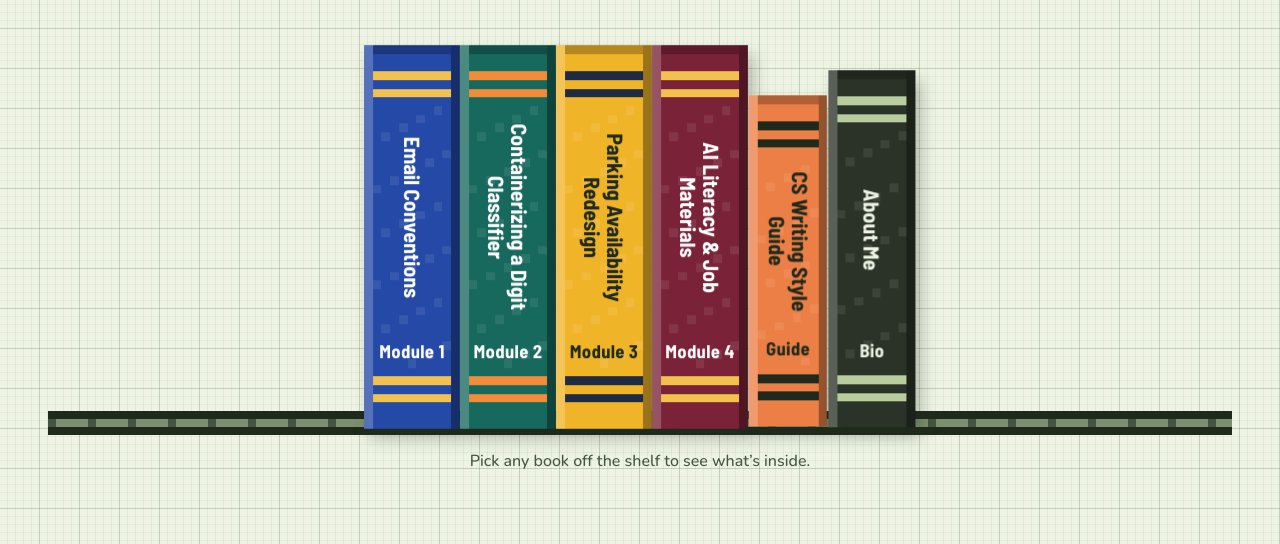
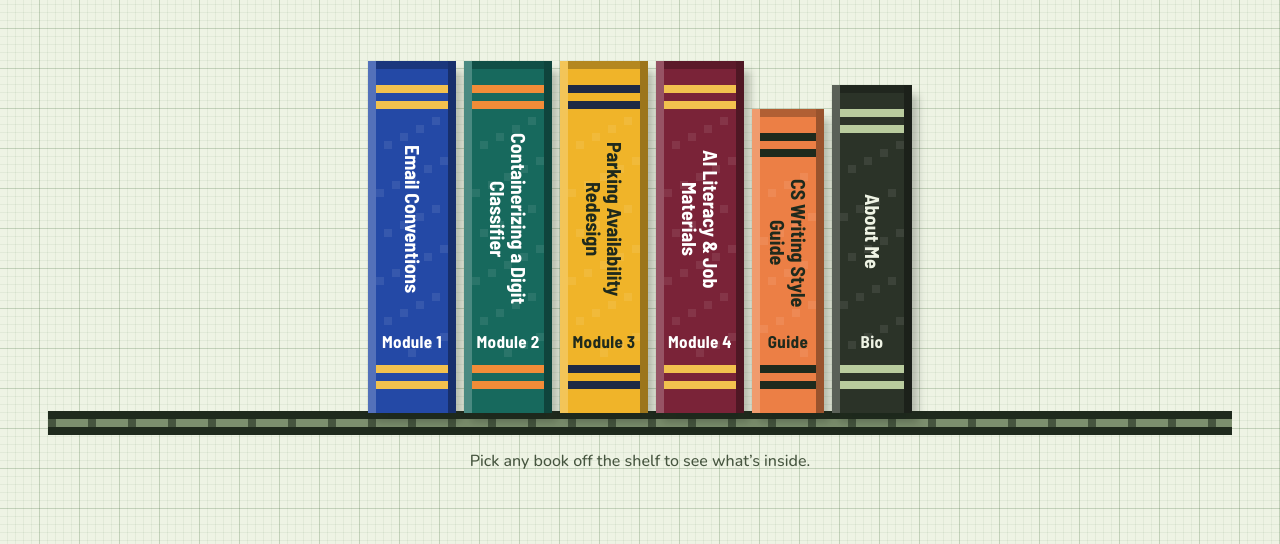
Before and after one commit to liamreeves34/Module-5_ENGL_3342, an Astro site: page / in a window 1280 px wide. Shown: the part 251-795 px from the top of the page. Built offline with nearby package versions, Linux system fonts and the light colour scheme; Astro itself is replaced by a stand-in of ours.

Commit message:
Fix shelf spacing: resting books drawn at exactly their slot size
The 3D turn's pivot was set through a z transform-origin, which made the
perspective scale every resting book up about 9%, eating the gaps and
blurring the pixel art. The pivot is now built into the transform so a
resting book is the identity. The per-book drop-shadow filter (re-run
every frame while a book turns) is replaced by box-shadows on the faces.

Co-Authored-By: Claude Opus 5.5 <noreply@anthropic.com>
Claude-Session: https://claude.ai/code/session_01D8wXARAJdJKHRAhrLbqVqw

```diff
--- a/src/styles/global.css
+++ b/src/styles/global.css
@@ -83,7 +83,7 @@ main:focus { outline: none; }
 .now .meta b { color: var(--ink); font-weight: 700; }
 .shelf { position: relative; margin-top: 28px; }
 .row { display: flex; align-items: flex-end; justify-content: center; gap: var(--cell); position: relative; z-index: 1; padding-top: 40px; }
-.book { position: relative; display: block; text-decoration: none; color: var(--ink-on); filter: drop-shadow(6px 10px 8px var(--shadow)); }
+.book { position: relative; display: block; text-decoration: none; color: var(--ink-on); }
 .book:focus-visible { outline-offset: 4px; }
 /* Each book is a 3D box (see Book.astro): .book is the spine-sized slot and the hit area, and
    never moves; .model holds the spine face (front) and the cover face (its right side, turned
@@ -91,16 +91,18 @@ main:focus { outline: none; }
    faces out centred on the slot, lifted two cells. Faces shade as they turn away. */
 .book { width: var(--sw); height: var(--bh); }
 .book .model { position: absolute; left: 0; bottom: 0; width: var(--sw); height: var(--bh); pointer-events: none;
-  transform-style: preserve-3d; transform-origin: calc(var(--sw) / 2) 50% calc(var(--cw) / -2);
-  transform: perspective(1600px) translateY(0) translateZ(0) rotateY(0deg); }
+  transform-style: preserve-3d; transform-origin: calc(var(--sw) / 2) 50% 0;
+  /* Turn about the box's centre (half a cover-width behind the spine). At rest this is the
+     identity, so a shelved book is drawn at exactly its slot's size, on the pixel grid. */
+  transform: perspective(1600px) translateY(0) translateZ(calc(var(--cw) / -2)) rotateY(0deg) translateZ(calc(var(--cw) / 2)); }
 .book .spine, .book .face { position: absolute; top: 0; height: var(--bh); display: block; backface-visibility: hidden; -webkit-backface-visibility: hidden; }
-.book .spine { left: 0; width: var(--sw); }
-.book .face { left: var(--sw); width: var(--cw); transform-origin: left center; transform: rotateY(90deg); }
+.book .spine { left: 0; width: var(--sw); box-shadow: 6px 10px 8px var(--shadow); }
+.book .face { left: var(--sw); width: var(--cw); transform-origin: left center; transform: rotateY(90deg); box-shadow: 6px 10px 8px var(--shadow); }
 .book .spine::after, .book .face::after { content: ""; position: absolute; inset: 0; background: #10180f; pointer-events: none; }
 .book .spine::after { opacity: 0; }
 .book .face::after { opacity: .45; }
 .book:hover .model, .book:focus-visible .model {
-  transform: perspective(1600px) translateY(-16px) translateZ(calc((var(--cw) - var(--sw)) / 2)) rotateY(-90deg); }
+  transform: perspective(1600px) translateY(-16px) translateZ(calc(var(--sw) / -2)) rotateY(-90deg) translateZ(calc(var(--cw) / 2)); }
 .book:hover .spine::after, .book:focus-visible .spine::after { opacity: .45; }
 .book:hover .face::after, .book:focus-visible .face::after { opacity: 0; }
 .spine-title { position: absolute; left: 0; right: 0; top: calc(var(--cell) * 7.5); bottom: 96px; writing-mode: vertical-rl; display: flex; align-items: center; justify-content: center; font-family: var(--display); font-weight: 700; font-size: 20px; line-height: 1.05; text-align: center; padding: 0 8px; }
```
